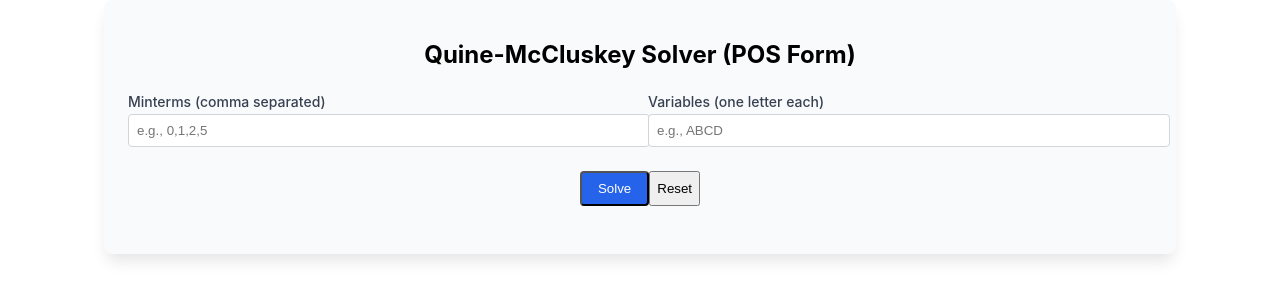
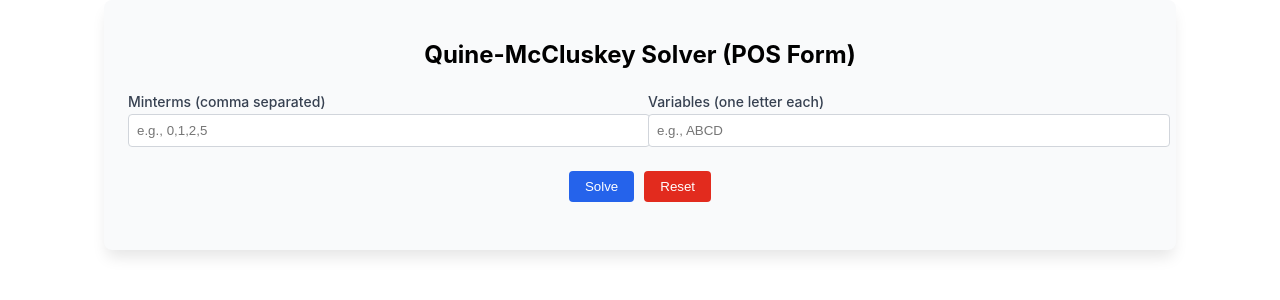
Before and after one commit to Conrad-Tinio/CS130-MP1-JAYME-TINIO, a React (Create React App) app in the folder quine-mccluskey-solver/: page / in a window 1280 px wide. Shown: the top 300 px of the page. Built offline with nearby package versions, Linux system fonts and the light colour scheme.

Commit message:
added reset button functionality

```diff
--- a/quine-mccluskey-solver/src/components/QuineMcCluskeySolver/QuineMcCluskeySolver.css
+++ b/quine-mccluskey-solver/src/components/QuineMcCluskeySolver/QuineMcCluskeySolver.css
@@ -56,10 +56,24 @@
   background-color: #2563eb; /* bg-blue-600 */
   color: white; /* text-white */
   border-radius: 0.25rem; /* rounded */
+  border: none;
 }
 
 .solve-button:hover {
   background-color: #1d4ed8; /* hover:bg-blue-700 */
+}
+
+.reset-button {
+  padding: 0.5rem 1rem; /* px-4 py-2 */
+  margin-left: 10px;
+  background-color: #e22b1e; /* bg-blue-600 */
+  color: white; /* text-white */
+  border-radius: 0.25rem; /* rounded */
+  border: none;
+}
+
+.reset-button:hover {
+  background-color: #c50000; /* hover:bg-blue-700 */
 }
 
 /* Error message */
--- a/quine-mccluskey-solver/src/components/QuineMcCluskeySolver/index.js
+++ b/quine-mccluskey-solver/src/components/QuineMcCluskeySolver/index.js
@@ -25,6 +25,8 @@ export default function QuineMcCluskeySolver() {
     setCurrentStep(0);
     setError('');
     setMaxterms([]);
+    setMinterms('');
+    setVariables('');
   };
 
   // Solve using Quine-McCluskey algorithm
@@ -117,6 +119,7 @@ export default function QuineMcCluskeySolver() {
         variables={variables}
         setVariables={setVariables}
         solveQuineMcCluskey={solveQuineMcCluskey}
+        resetSolver={resetSolver}
       />
 
       {error && (
```
